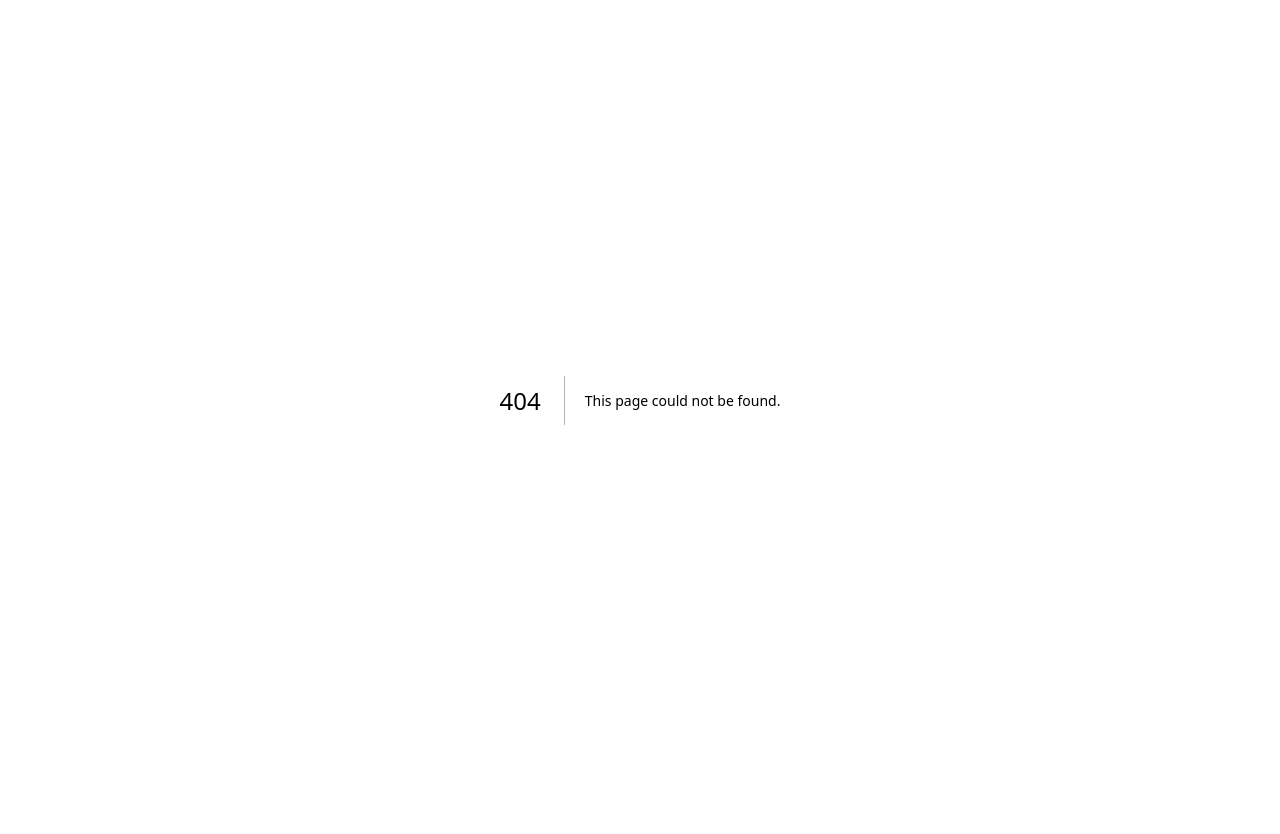
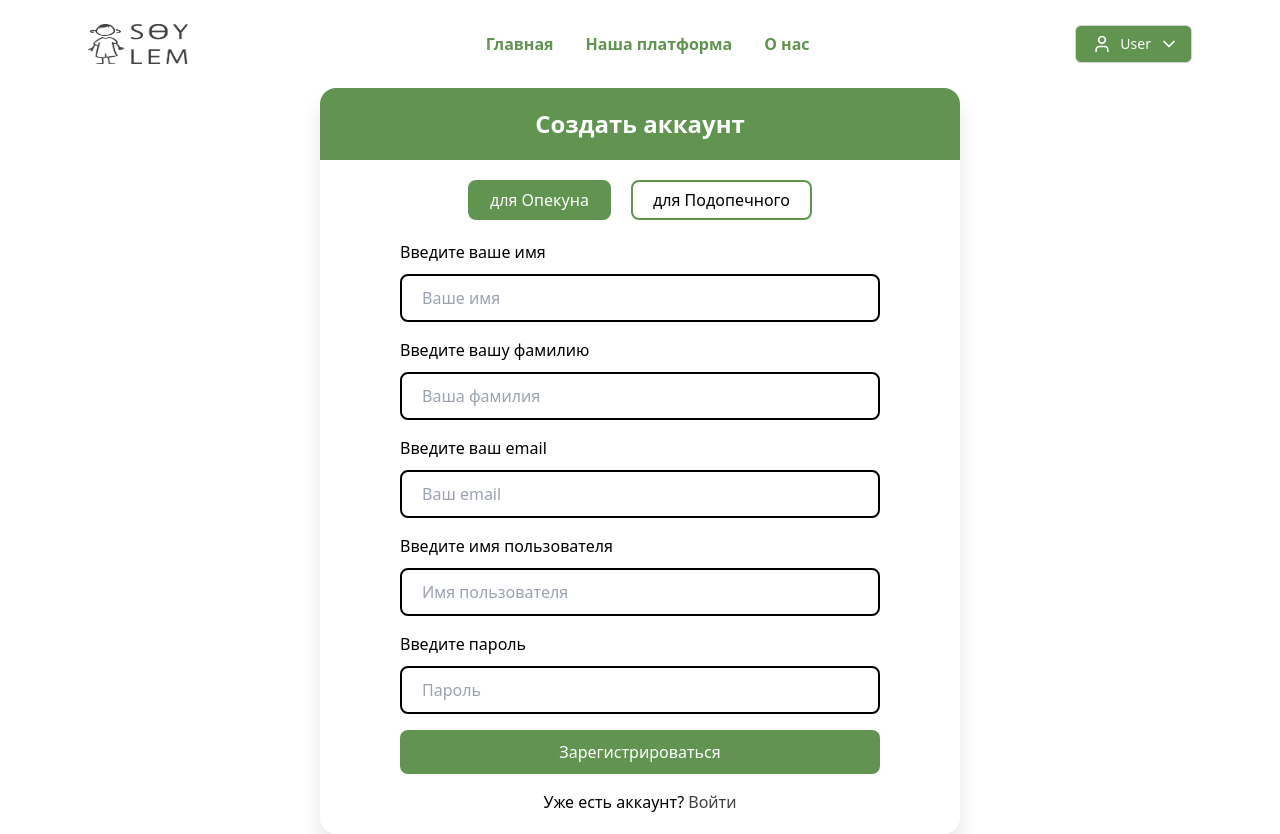
Before and after one commit to veyabidlek/pecs-front, a Next.js app: page /signup in a window 1280 px wide. Before the commit this address had no page. Before the commit the page ends 800 px from the top, so only its background shows below. Built offline with nearby package versions, Linux system fonts and the light colour scheme.

Commit message:
adds signup page

```diff
--- a/package.json
+++ b/package.json
@@ -12,7 +12,8 @@
     "lucide-react": "^0.453.0",
     "next": "15.0.1",
     "react": "19.0.0-rc-69d4b800-20241021",
-    "react-dom": "19.0.0-rc-69d4b800-20241021"
+    "react-dom": "19.0.0-rc-69d4b800-20241021",
+    "react-hook-form": "^7.53.1"
   },
   "devDependencies": {
     "@types/node": "^20",
--- /dev/null
+++ b/src/app/signup/page.tsx
@@ -0,0 +1,183 @@
+"use client";
+import { useState } from "react";
+import Link from "next/link";
+import { useForm } from "react-hook-form";
+import Navbar from "../components/navBar";
+
+interface SignupFormData {
+  first_name: string;
+  last_name: string;
+  email: string;
+  username: string;
+  password: string;
+}
+
+interface Message {
+  text: string;
+  type: "warning" | "success" | "error";
+}
+
+const SignupPage = () => {
+  const [role, setRole] = useState<"cg_role" | "cr_role">("cg_role");
+  const [messages, setMessages] = useState<Message[]>([]);
+  const { register, handleSubmit } = useForm<SignupFormData>();
+
+  const onSubmit = async (data: SignupFormData) => {
+    try {
+      const response = await fetch("/api/signup", {
+        method: "POST",
+        headers: {
+          "Content-Type": "application/json",
+        },
+        body: JSON.stringify({ ...data, role }),
+      });
+
+      if (!response.ok) {
+        throw new Error("Signup failed");
+      }
+
+      // Handle successful signup
+      setMessages([{ text: "Successfully registered!", type: "success" }]);
+    } catch (error) {
+      setMessages([{ text: "Registration failed", type: "error" }]);
+      console.error(error);
+    }
+  };
+
+  return (
+    <div className="min-h-screen mx-auto max-w-7xl px-4 sm:px-8 lg:px-16">
+      <Navbar />
+      <div className="max-w-2xl mx-auto px-4">
+        <div className="bg-white rounded-2xl shadow-[0_15px_20px_rgba(0,0,0,0.1)]">
+          {/* Title */}
+          <div className="bg-[--main-color] text-white text-2xl font-bold text-center py-5 px-12 rounded-t-2xl">
+            <span>Создать аккаунт</span>
+          </div>
+
+          {/* Alert Messages */}
+          {messages.map((message, index) => (
+            <div
+              key={index}
+              className={`flex justify-between items-center p-4 mb-4 ${
+                message.type === "warning"
+                  ? "bg-yellow-100 text-yellow-700"
+                  : message.type === "success"
+                  ? "bg-green-100 text-green-700"
+                  : "bg-red-100 text-red-700"
+              }`}
+            >
+              {message.text}
+              <button
+                onClick={() =>
+                  setMessages(messages.filter((_, i) => i !== index))
+                }
+                className="text-xl font-bold"
+              >
+                ×
+              </button>
+            </div>
+          ))}
+
+          {/* Role Selection */}
+          <div className="flex justify-center mt-5">
+            <button
+              onClick={() => setRole("cg_role")}
+              className={`mx-2.5 px-5 py-1.5 rounded-lg border-2 border-[--main-color] ${
+                role === "cg_role"
+                  ? "bg-[--main-color] text-white"
+                  : "bg-white text-black"
+              }`}
+            >
+              для Опекуна
+            </button>
+            <button
+              onClick={() => setRole("cr_role")}
+              className={`mx-2.5 px-5 py-1.5 rounded-lg border-2 border-[--main-color] ${
+                role === "cr_role"
+                  ? "bg-[--main-color] text-white"
+                  : "bg-white text-black"
+              }`}
+            >
+              для Подопечного
+            </button>
+          </div>
+
+          {/* Form */}
+          <form onSubmit={handleSubmit(onSubmit)} className="p-5">
+            <div className="space-y-4">
+              <div className="flex flex-col items-center">
+                <label className="w-4/5">Введите ваше имя</label>
+                <input
+                  {...register("first_name", { required: true })}
+                  placeholder="Ваше имя"
+                  className="w-4/5 mt-2.5 px-5 py-2.5 border-2 border-[--dark-grey] rounded-lg"
+                />
+              </div>
+
+              <div className="flex flex-col items-center">
+                <label className="w-4/5">Введите вашу фамилию</label>
+                <input
+                  {...register("last_name", { required: true })}
+                  placeholder="Ваша фамилия"
+                  className="w-4/5 mt-2.5 px-5 py-2.5 border-2 border-[--dark-grey] rounded-lg"
+                />
+              </div>
+
+              <div className="flex flex-col items-center">
+                <label className="w-4/5">Введите ваш email</label>
+                <input
+                  {...register("email", {
+                    required: true,
+                    pattern: /^\S+@\S+\.\S+$/,
+                  })}
+                  placeholder="Ваш email"
+                  className="w-4/5 mt-2.5 px-5 py-2.5 border-2 border-[--dark-grey] rounded-lg"
+                />
+              </div>
+
+              <div className="flex flex-col items-center">
+                <label className="w-4/5">Введите имя пользователя</label>
+                <input
+                  {...register("username", { required: true })}
+                  placeholder="Имя пользователя"
+                  className="w-4/5 mt-2.5 px-5 py-2.5 border-2 border-[--dark-grey] rounded-lg"
+                />
+              </div>
+
+              <div className="flex flex-col items-center">
+                <label className="w-4/5">Введите пароль</label>
+                <input
+                  {...register("password", { required: true })}
+                  type="password"
+                  placeholder="Пароль"
+                  className="w-4/5 mt-2.5 px-5 py-2.5 border-2 border-[--dark-grey] rounded-lg"
+                />
+              </div>
+
+              <div className="flex flex-col items-center mt-4">
+                <button
+                  type="submit"
+                  className="w-4/5 py-2.5 bg-[--main-color] text-white rounded-lg hover:brightness-90 transition-all"
+                >
+                  Зарегистрироваться
+                </button>
+              </div>
+            </div>
+
+            <div className="text-center mt-4">
+              Уже есть аккаунт?{" "}
+              <Link
+                href="/login"
+                className="text-[--text-color] hover:text-[--main-color]"
+              >
+                Войти
+              </Link>
+            </div>
+          </form>
+        </div>
+      </div>
+    </div>
+  );
+};
+
+export default SignupPage;
```
Also changed, not shown: 1 other file (tests, documents, lock files or other folders).
